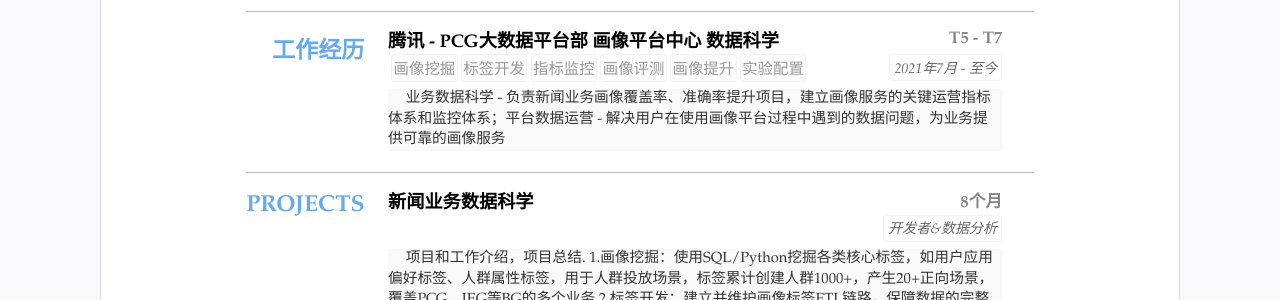
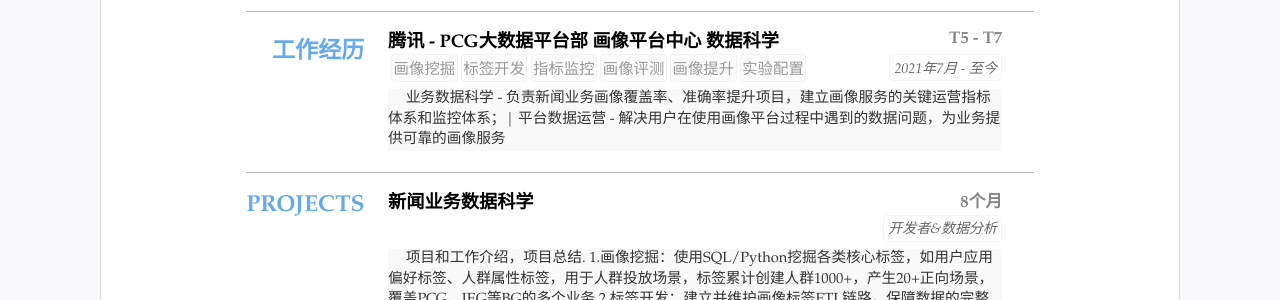
Before and after one commit to kyod-bu/cv, a Jekyll site: the page built from index.html, in a window 1280 px wide. Shown: the part 600-900 px from the top of the page. Built offline with Jekyll 4.4.1, drawn with Linux system fonts in a browser that asks for light colours.

```diff
--- a/_data/resume.yml
+++ b/_data/resume.yml
@@ -69,7 +69,7 @@ main: #简历主要内容，
     - 画像提升
     - 实验配置
     # summary: 职务或者工作总结(自动折叠)
-    detail: 业务数据科学 - 负责新闻业务画像覆盖率、准确率提升项目，建立画像服务的关键运营指标体系和监控体系；平台数据运营 - 解决用户在使用画像平台过程中遇到的数据问题，为业务提供可靠的画像服务
+    detail: 业务数据科学 - 负责新闻业务画像覆盖率、准确率提升项目，建立画像服务的关键运营指标体系和监控体系；| 平台数据运营 - 解决用户在使用画像平台过程中遇到的数据问题，为业务提供可靠的画像服务
     open: open
     #可以设置open默认展开
   # - title: Job Title
```
